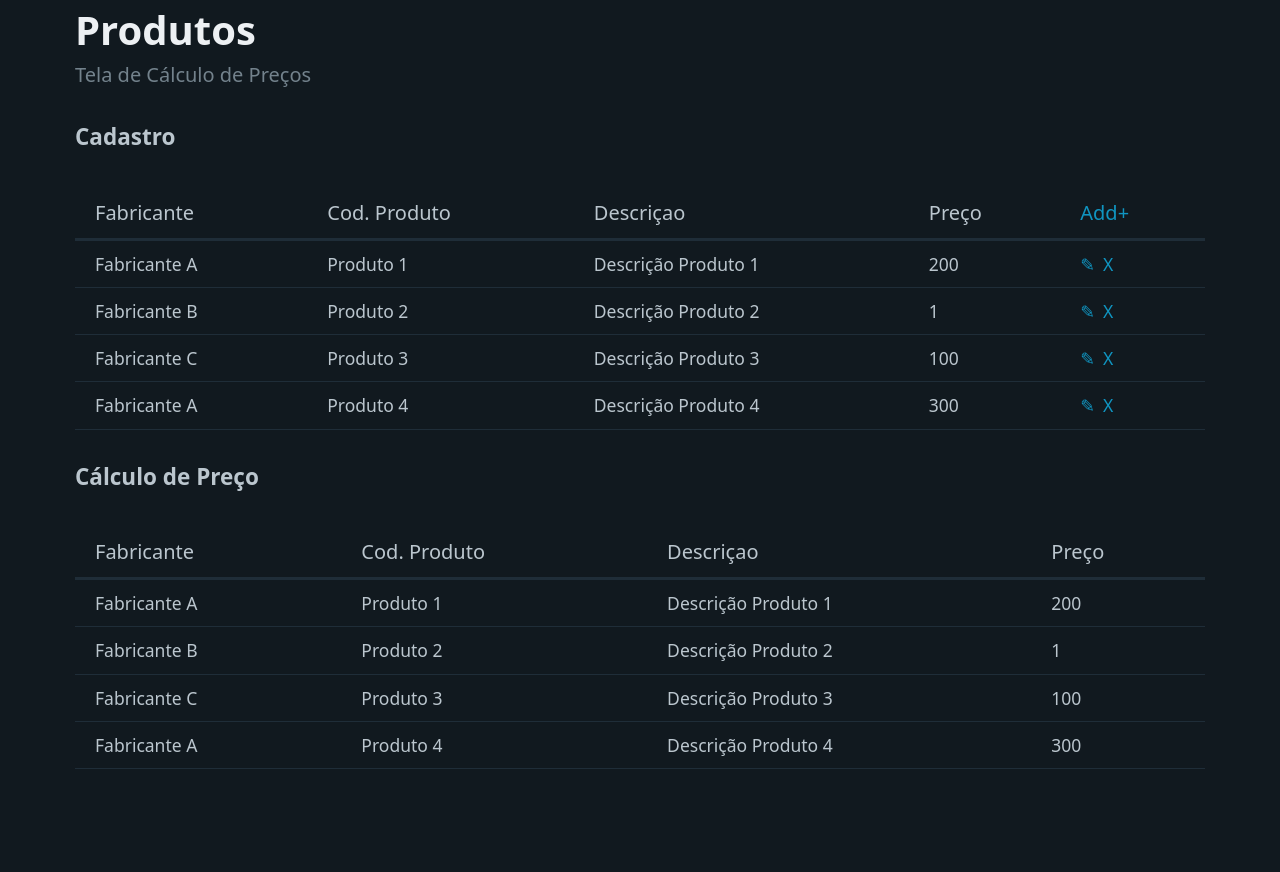
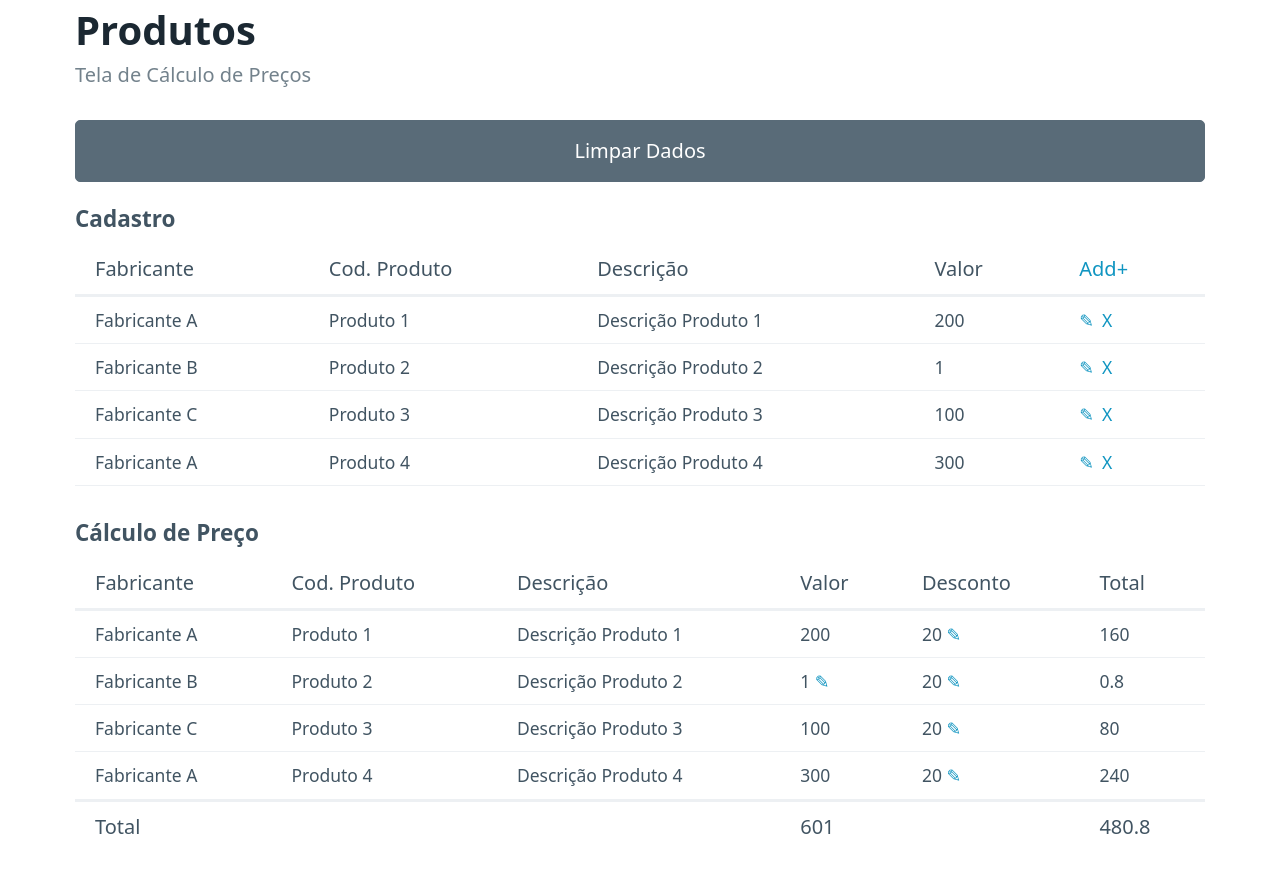
Before and after one commit to viniciusschuelter/price-calculation, an Angular app: page /products in a window 1280 px wide. Shown: the top 872 px of the page. Before the commit the page ends 800 px from the top, so only its background shows below. Built offline with nearby package versions, Linux system fonts and the light colour scheme.

Commit message:
feat(calc): price calculation in progress

```diff
--- /dev/null
+++ b/src/app/components/tab-prices/tab-prices.component.html
@@ -0,0 +1,30 @@
+<table>
+  <thead>
+    <tr>
+      <th *ngFor="let item of priceTabMock">{{ item.header }}</th>
+    </tr>
+  </thead>
+  <tbody>
+    <tr *ngFor="let product of products">
+      <td *ngFor="let item of priceTabMock">
+        <ng-container *ngIf="!(productSelected?.id === product.id && columnSelected === item.prop) else editing">
+          {{ item.type === 'total' ? ([product] | totalSum) : product[item.prop] }}
+          <ng-container *ngIf="item.prop === 'discount' || (item.prop === 'price' && product[item.prop] === 1)">
+            <a (click)="editColumn(product, item.prop)">✎</a>
+          </ng-container>
+        </ng-container>
+        <ng-template #editing>
+          <input type="number" [ngModel]="productSelected[columnSelected]" (ngModelChange)="changeColumn($event)" />
+          <a (click)="saveColumn()">✓</a>
+        </ng-template>
+      </td>
+    </tr>
+  </tbody>
+  <tfoot>
+    <tr>
+      <td>Total</td><td></td><td></td>
+      <td> {{ products | totalSum: false }} </td><td></td>
+      <td> {{ products | totalSum }} </td>
+    </tr>
+  </tfoot>
+</table>
--- a/src/app/components/tab-prices/tab-prices.component.ts
+++ b/src/app/components/tab-prices/tab-prices.component.ts
@@ -1,29 +1,36 @@
-import { Component, Input } from '@angular/core';
-import { ProductTabMock } from '../../mocks/product.mock';
-import { NgFor } from '@angular/common';
+import {Component, EventEmitter, Input, Output} from '@angular/core';
+import {initialProduct, PriceTabMock} from '../../mocks/product.mock';
+import { NgFor, NgIf } from '@angular/common';
 import { ProductInterface, ProductTabInterface } from '../../interfaces/product.interface';
+import { TotalSumPipe } from '../../pipes/total-sum/total-sum.pipe';
+import { FormsModule } from '@angular/forms';
 
 @Component({
   standalone: true,
   selector: 'app-tab-prices',
-  imports: [NgFor],
-  template: `
-    <table>
-      <thead>
-        <tr>
-          <th *ngFor="let item of productTabMock">{{ item.header }}</th>
-        </tr>
-      </thead>
-      <tbody>
-        <tr *ngFor="let product of products">
-          <td *ngFor="let item of productTabMock">{{ product[item.prop] }}</td>
-        </tr>
-      </tbody>
-    </table>
-  `
+  templateUrl: './tab-prices.component.html',
+  imports: [NgFor, NgIf, TotalSumPipe, FormsModule]
 })
 export class TabPricesComponent {
+  @Input({required: true}) products: ProductInterface[] = [];
+  @Output() productChanged: EventEmitter<ProductInterface> = new EventEmitter<ProductInterface>();
 
-  @Input({required: true}) products: ProductInterface[] = [];
-  productTabMock: ProductTabInterface[] = ProductTabMock;
+  productSelected: ProductInterface = initialProduct;
+  columnSelected: keyof ProductInterface = 'price';
+  priceTabMock: ProductTabInterface[] = PriceTabMock;
+
+  editColumn(product: ProductInterface, column: keyof ProductInterface): void {
+    this.productSelected = product;
+    this.columnSelected = column;
+  }
+
+  changeColumn(value: number): void {
+    //@ts-ignore
+    this.productSelected[this.columnSelected] = value;
+  }
+
+  saveColumn(): void {
+    this.productChanged.emit(this.productSelected);
+    this.productSelected = { ...initialProduct };
+  }
 }
--- /dev/null
+++ b/src/app/components/tab-product/tab-product.component.html
@@ -0,0 +1,32 @@
+<form [formGroup]="formGroupProduct">
+  <table>
+    <thead>
+      <tr>
+        <th *ngFor="let item of productTabMock">{{ item.header }}</th>
+        <th><a class="c-pointer" (click)="newProduct()">Add+</a></th>
+      </tr>
+    </thead>
+    <tbody>
+      <tr *ngFor="let product of products">
+        <td *ngFor="let item of productTabMock">
+          <ng-container *ngIf="product?.editing else readonly">
+            <input
+              [type]="item.type"
+              [id]="item.prop"
+              [placeholder]="item.header"
+              [formControlName]="item.prop"
+            />
+          </ng-container>
+          <ng-template #readonly >{{ product[item.prop] }}</ng-template>
+        </td>
+        <td class="c-pointer">
+          <ng-container *ngIf="!product?.editing">
+            <a class="p-right" (click)="editProduct(product)">✎</a>
+            <a (click)="removeProduct(product)">X</a>
+          </ng-container>
+          <a *ngIf="product?.editing" (click)="saveProduct()">✓</a>
+        </td>
+      </tr>
+    </tbody>
+  </table>
+</form>
--- a/src/app/components/tab-product/tab-product.component.ts
+++ b/src/app/components/tab-product/tab-product.component.ts
@@ -1,62 +1,28 @@
-import {Component, EventEmitter, inject, Input, Output} from '@angular/core';
-import { ProductTabMock } from '../../mocks/product.mock';
+import { Component, EventEmitter, inject, Input, Output } from '@angular/core';
+import { initialProduct, ProductTabMock } from '../../mocks/product.mock';
 import { NgFor, NgIf } from '@angular/common';
 import { ProductInterface, ProductTabInterface } from '../../interfaces/product.interface';
-import {FormGroup, FormsModule, FormBuilder, ReactiveFormsModule} from '@angular/forms';
+import { FormGroup, FormsModule, FormBuilder, ReactiveFormsModule } from '@angular/forms';
 
 @Component({
   standalone: true,
   selector: 'app-tab-product',
+  templateUrl: './tab-product.component.html',
   imports: [NgFor, NgIf, FormsModule, ReactiveFormsModule],
-  template: `
-    <form [formGroup]="formGroupProduct">
-      <table>
-        <thead>
-          <tr>
-            <th *ngFor="let item of productTabMock">{{ item.header }}</th>
-            <th><a (click)="newProduct()">Add+</a></th>
-          </tr>
-        </thead>
-        <tbody>
-          <tr *ngFor="let product of products">
-            <td *ngFor="let item of productTabMock">
-                <label *ngIf="product?.editing else readonly" [for]="item.prop">
-                  <input
-                    [type]="item.type"
-                    [id]="item.prop"
-                    [placeholder]="item.header"
-                    [formControlName]="item.prop"
-                  />
-                </label>
-              <ng-template #readonly >{{ product[item.prop] }}</ng-template>
-            </td>
-            <td style="cursor: pointer">
-              <ng-container *ngIf="!product?.editing">
-                <a style="padding-right: 8px" (click)="editProduct(product)">✎</a>
-                <a (click)="removeProduct(product)">X</a>
-              </ng-container>
-              <a *ngIf="product?.editing" (click)="saveProduct()">✓</a>
-            </td>
-          </tr>
-        </tbody>
-      </table>
-    </form>
-  `
 })
 export class TabProductComponent {
-
-  @Input({ required: true }) products: any[] = [];
+  @Input({ required: true }) products: ProductInterface[] = [];
   @Output() productChanged: EventEmitter<ProductInterface> = new EventEmitter<ProductInterface>();
   @Output() productRemoved: EventEmitter<ProductInterface> = new EventEmitter<ProductInterface>();
 
+  private _formBuilder = inject(FormBuilder);
+  formGroupProduct: FormGroup =  this._formBuilder.group({ ...initialProduct });
+
   productTabMock: ProductTabInterface[] = ProductTabMock;
-  initialProduct: ProductInterface = { id: 0, fabricator: '', name: '', description: '', price: 0, discount: 0 };
-  private _formBuilder = inject(FormBuilder);
-  formGroupProduct: FormGroup =  this._formBuilder.group({ ...this.initialProduct });
 
   newProduct(): void {
     const id = (this.products[this.products.length - 1]?.id || 0) + 1;
-    this.editProduct({ ...this.initialProduct, id });
+    this.editProduct({ ...initialProduct, id });
   }
 
   editProduct(product: ProductInterface): void {
--- a/src/app/interfaces/product.interface.ts
+++ b/src/app/interfaces/product.interface.ts
@@ -1,3 +1,4 @@
+import { Signal } from '@angular/core';
 
 
 export interface ProductInterface {
@@ -13,5 +14,5 @@ export interface ProductInterface {
 export interface ProductTabInterface {
   header: string;
   prop: keyof ProductInterface;
-  type: 'text' | 'number';
+  type: 'text' | 'number' | 'total';
 }
--- a/src/app/mocks/product.mock.ts
+++ b/src/app/mocks/product.mock.ts
@@ -11,6 +11,19 @@ export const ProductsMock: ProductInterface[] = [
 export const ProductTabMock: ProductTabInterface[] = [
   { header: 'Fabricante', prop: 'fabricator', type: 'text' },
   { header: 'Cod. Produto', prop: 'name', type: 'text'  },
-  { header: 'Descriçao', prop: 'description', type: 'text'  },
-  { header: 'Preço', prop: 'price', type: 'number'  },
-]
+  { header: 'Descrição', prop: 'description', type: 'text'  },
+  { header: 'Valor', prop: 'price', type: 'number'  },
+];
+
+export const PriceTabMock: ProductTabInterface[] = [
+  { header: 'Fabricante', prop: 'fabricator', type: 'text' },
+  { header: 'Cod. Produto', prop: 'name', type: 'text'  },
+  { header: 'Descrição', prop: 'description', type: 'text'  },
+  { header: 'Valor', prop: 'price', type: 'number'  },
+  { header: 'Desconto', prop: 'discount', type: 'number'  },
+  { header: 'Total', prop: 'id', type: 'total'  },
+];
+
+export const initialProduct: ProductInterface = {
+  id: 0, fabricator: '', name: '', description: '', price: 1, discount: 0
+};
--- a/src/app/pages/products/products.component.ts
+++ b/src/app/pages/products/products.component.ts
@@ -7,14 +7,16 @@ import { ProductInterface } from '../../interfaces/product.interface';
   template: `
     <div class="container" *ngIf="products$ | async as products">
 
-      <h5>Cadastro</h5>
+      <button role="button" class="secondary" (click)="resetProducts()">Limpar Dados</button>
+
+      <h5 class="m-bottom">Cadastro</h5>
       <app-tab-product
         [products]="products"
         (productChanged)="productChanged($event)"
         (productRemoved)="productRemoved($event)"
       ></app-tab-product>
 
-      <h5>Cálculo de Preço</h5>
+      <h5 class="m-bottom">Cálculo de Preço</h5>
       <app-tab-prices [products]="products"></app-tab-prices>
 
     </div>
@@ -32,4 +34,8 @@ export class ProductsComponent {
   productRemoved(product: ProductInterface): void {
     this._productService.removeProduct(product);
   }
+
+  resetProducts(): void {
+    this._productService.setProducts([]);
+  }
 }
--- /dev/null
+++ b/src/app/pipes/total-sum/total-sum.pipe.ts
@@ -0,0 +1,19 @@
+import { Pipe, PipeTransform } from '@angular/core';
+import { ProductInterface } from '../../interfaces/product.interface';
+
+@Pipe({
+  standalone: true,
+  name: 'totalSum'
+})
+export class TotalSumPipe implements PipeTransform {
+  transform(value: ProductInterface[], applyDiscount = true): number {
+    if (!value?.length) {
+      return 0;
+    }
+
+    return value.reduce(  (acc, curr) => {
+      const discount = applyDiscount ? (curr.price * (curr.discount * 0.01)) : 0;
+      return acc + (curr.price - discount)
+    }, 0);
+  }
+}
--- a/src/app/services/product.service.ts
+++ b/src/app/services/product.service.ts
@@ -20,7 +20,7 @@ export class ProductService {
   }
 
   changeProduct(product: ProductInterface): void {
-    const products = this.getProducts().filter( _ => _.id !== product.id)
+    const products = this.getProducts().filter( _ => _.id !== product.id).map( _ => ({..._, editing: false}));
     this.setProducts([...products, product].sort( (a, b) => a.id - b.id));
   };
 
--- a/src/index.html
+++ b/src/index.html
@@ -1,5 +1,5 @@
 <!doctype html>
-<html lang="en" data-theme="dark">
+<html lang="en">
 <head>
   <meta charset="utf-8">
   <title>PriceCalculation</title>
--- a/src/styles.scss
+++ b/src/styles.scss
@@ -1 +1,14 @@
 /* You can add global styles to this file, and also import other style files */
+
+
+.c-pointer {
+  cursor: pointer;
+}
+
+.p-right {
+  padding-right: 8px;
+}
+
+.m-bottom {
+   margin-bottom: 8px;
+}
```
